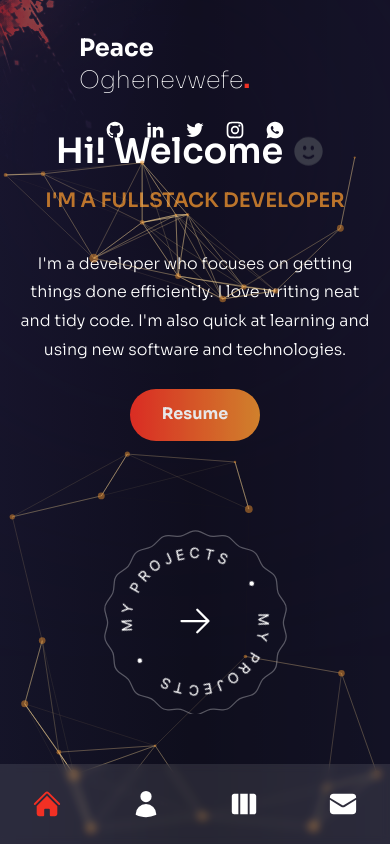
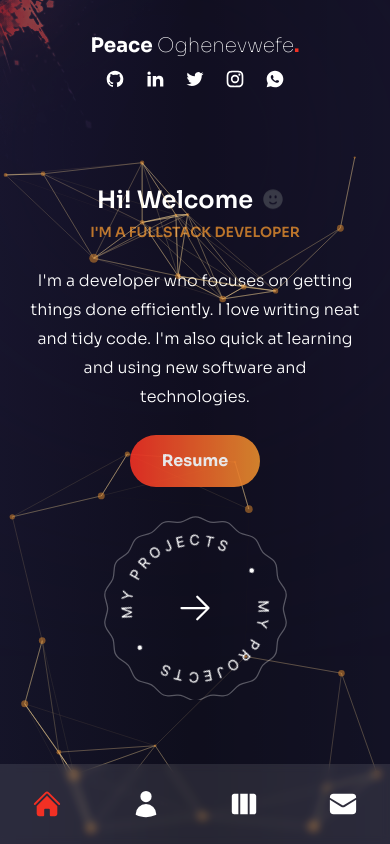
Before and after one commit to Peazzycole/My-Portfolio, a Next.js app: page / in a window 390 px wide. Built offline with nearby package versions, Linux system fonts and the light colour scheme.

Commit message:
Responsiveness

```diff
--- a/components/Header.tsx
+++ b/components/Header.tsx
@@ -8,7 +8,7 @@ const Header = () => {
       <div className="container mx-auto">
         <div className="flex flex-col lg:flex-row justify-between items-center gap-y-6 py-8">
           <Link href={"/"}>
-            <p className="text-2xl md:text-4xl text-white font-bold">Peace <span className="font-thin">Oghenevwefe</span><span className="text-accent">.</span></p>
+            <p className="text-2xl vsm:text-xl w-max vsm:-mb-[15px] md:text-4xl text-white font-bold">Peace <span className="font-thin">Oghenevwefe</span><span className="text-accent">.</span></p>
           </Link>
           <Socials />
         </div>
--- a/pages/index.tsx
+++ b/pages/index.tsx
@@ -20,22 +20,22 @@ const Home = () => {
             exit="hidden"
             className="h1"
           >
-            <div className="flex items-center justify-center gap-x-2 xl:justify-start xl:mb-[-30px] md:mb-[-20px]">
+            <div className="flex items-center justify-center gap-x-2 xl:justify-start xl:mb-[-30px] md:mb-[-20px] vsm:text-2xl vsm:mt-10  vsm:-mb-3">
               Hi! Welcome
               <HiFaceSmile className="animate-bounce text-secondary" /> <br />
             </div>
-            <span className="text-[#e68e2e] opacity-80 text-xl md:text-2xl">I&apos;M A FULLSTACK DEVELOPER</span>
+            <span className="text-[#e68e2e] opacity-80 text-xl md:text-2xl vsm:text-sm">I&apos;M A FULLSTACK DEVELOPER</span>
           </motion.h1>
           <motion.p
             variants={fadeIn("down", 0.3)}
             initial="hidden"
             animate="show"
             exit="hidden"
-            className="max-w-sm text-white xl:max-w-xl mx-auto xl:mx-0 mb-10 xl:mb-16"
+            className="max-w-sm text-white xl:max-w-xl mx-auto xl:mx-0 mb-10 xl:mb-16 vsm:-mt-3"
           >
             I&apos;m a developer who focuses on getting things done efficiently. I love writing neat and tidy code. I&apos;m also quick at learning and using new software and technologies.
-            <Link href={'https://drive.google.com/file/d/1dltQvrF31_ifB5759-b0eMzEvpWK1obq/view?usp=sharing'} target='_blank' className="w-full flex items-center justify-center xl:justify-start font-bold">
-              <button className="flex text-white justify-center opacity-90 btn bg-gradient-to-r from-[#F13024] w-max to-[#e68e2e] rounded-full items-center px-8 mt-6 mb-12 hover:scale-110 hover:opacity-70 transition-all duration-300 z-10 ease-in-out">Resume</button>
+            <Link href={'https://drive.google.com/file/d/1dltQvrF31_ifB5759-b0eMzEvpWK1obq/view?usp=sharing'} target='_blank' className="w-full flex items-center justify-center xl:justify-start font-bold vsm:-mb-3">
+              <button className="flex text-white justify-center opacity-90 btn bg-gradient-to-r from-[#F13024] w-max to-[#e68e2e] rounded-full items-center px-8 mt-6 mb-12 vsm:mb-0 hover:scale-110 hover:opacity-70 transition-all duration-300 z-10 ease-in-out">Resume</button>
             </Link>
           </motion.p>
 
--- a/tailwind.config.ts
+++ b/tailwind.config.ts
@@ -13,6 +13,7 @@ const config: Config = {
       },
     },
     screens: {
+      vsm: '360px',
       sm: '640px',
       md: '768px',
       lg: '960px',
```
